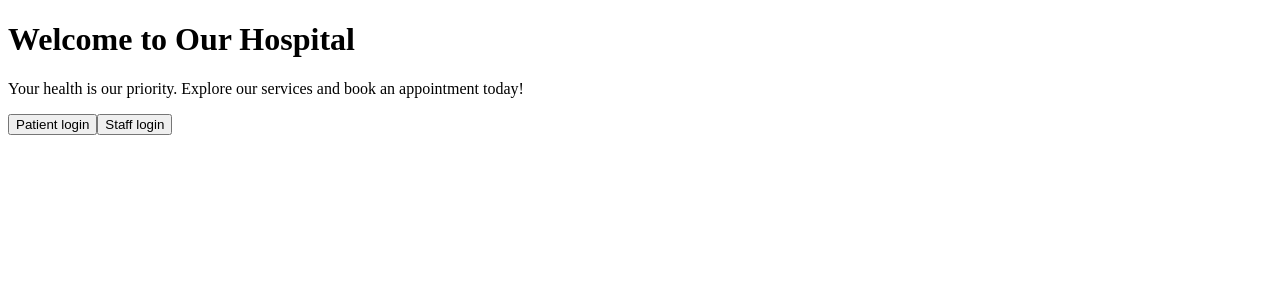
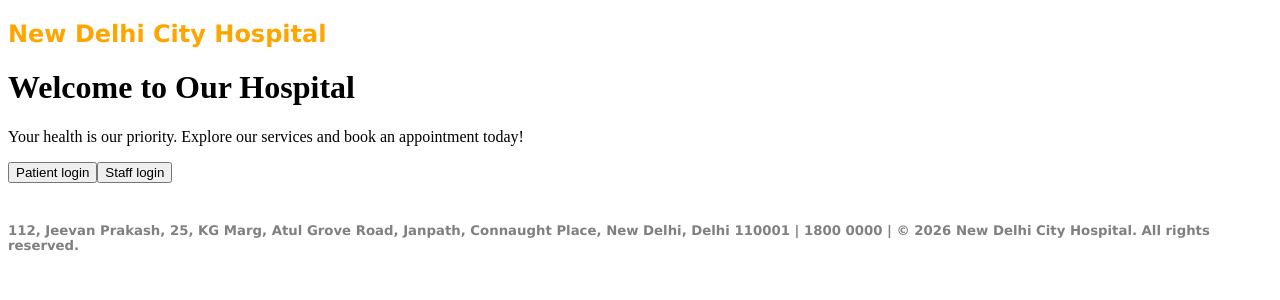
Before and after one commit to 24f2000016/mad-2-hospital-management-system, a Vue app in the folder frontend/: page / in a window 1280 px wide. Shown: the top 300 px of the page. Built offline with nearby package versions, Linux system fonts and the light colour scheme.

Commit message:
added basic header and footer

```diff
--- a/frontend/src/App.vue
+++ b/frontend/src/App.vue
@@ -1,7 +1,16 @@
 <script setup></script>
 
+
 <template>
+  <router-link to="/" style="text-decoration: none;">
+    <h2 style="color: orange; font-family: Verdana, Geneva, Tahoma, sans-serif; cursor: pointer;"> New Delhi City Hospital </h2>
+  </router-link>
+
   <router-view></router-view>
+  <br>
+
+  <h5 style="color: gray; font-family: Verdana, Geneva, Tahoma, sans-serif;"> 112, Jeevan Prakash, 25, KG Marg, Atul Grove Road, Janpath, Connaught Place, New Delhi, Delhi 110001 | 1800 0000 | © 2026 New Delhi City Hospital. All rights reserved. </h5>
 </template>
 
+
 <style scoped></style>
```
